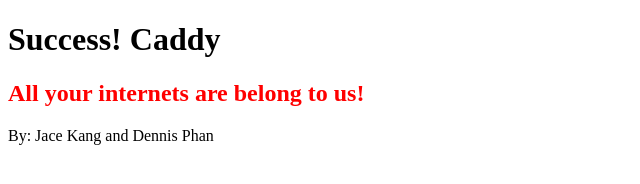
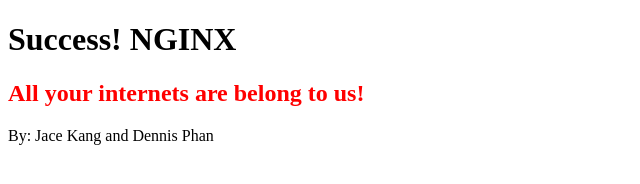
Before and after one commit to phandennis/2420_week12_Lab, a plain HTML site: page index.html in a window 1280 px wide. Shown: the full height of the page, 0-640 px from the left. Drawn offline with Linux system fonts and the light colour scheme.

Commit message:
Updated some text and indents

```diff
--- a/index.html
+++ b/index.html
@@ -2,11 +2,11 @@
 <html lang="en">
 <html>
     <head>
-				<meta charset="UTF-8" />
+	<meta charset="UTF-8" />
         <title>ACIT2420 Week 12 Lab</title>
     </head>
     <body>
-        <h1>Success! Caddy</h1>
+        <h1>Success! NGINX</h1>
         <h2 style="color: red;">All your internets are belong to us!</h2>
         <p> By: Jace Kang and Dennis Phan</p>
     </body>
```
